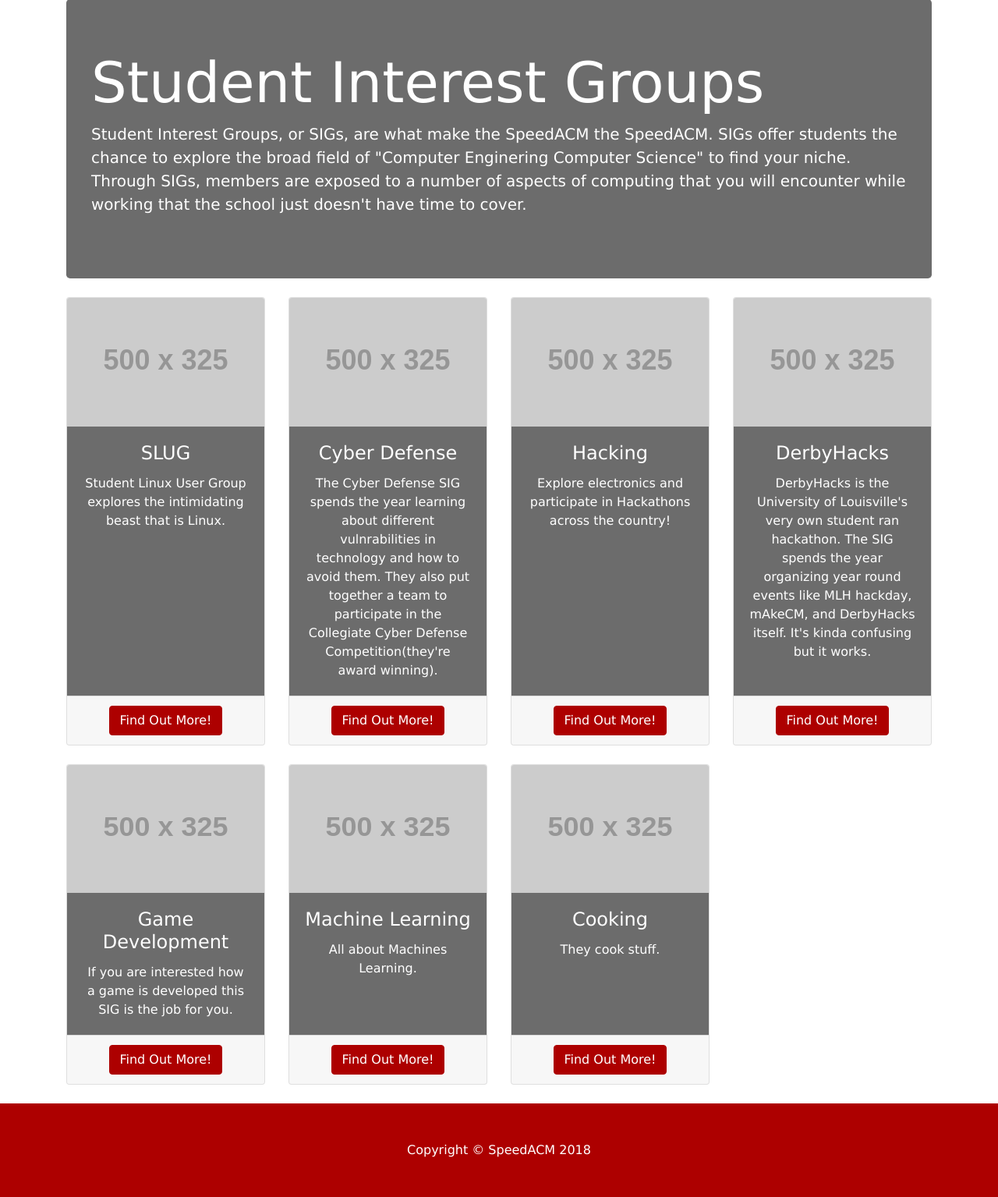
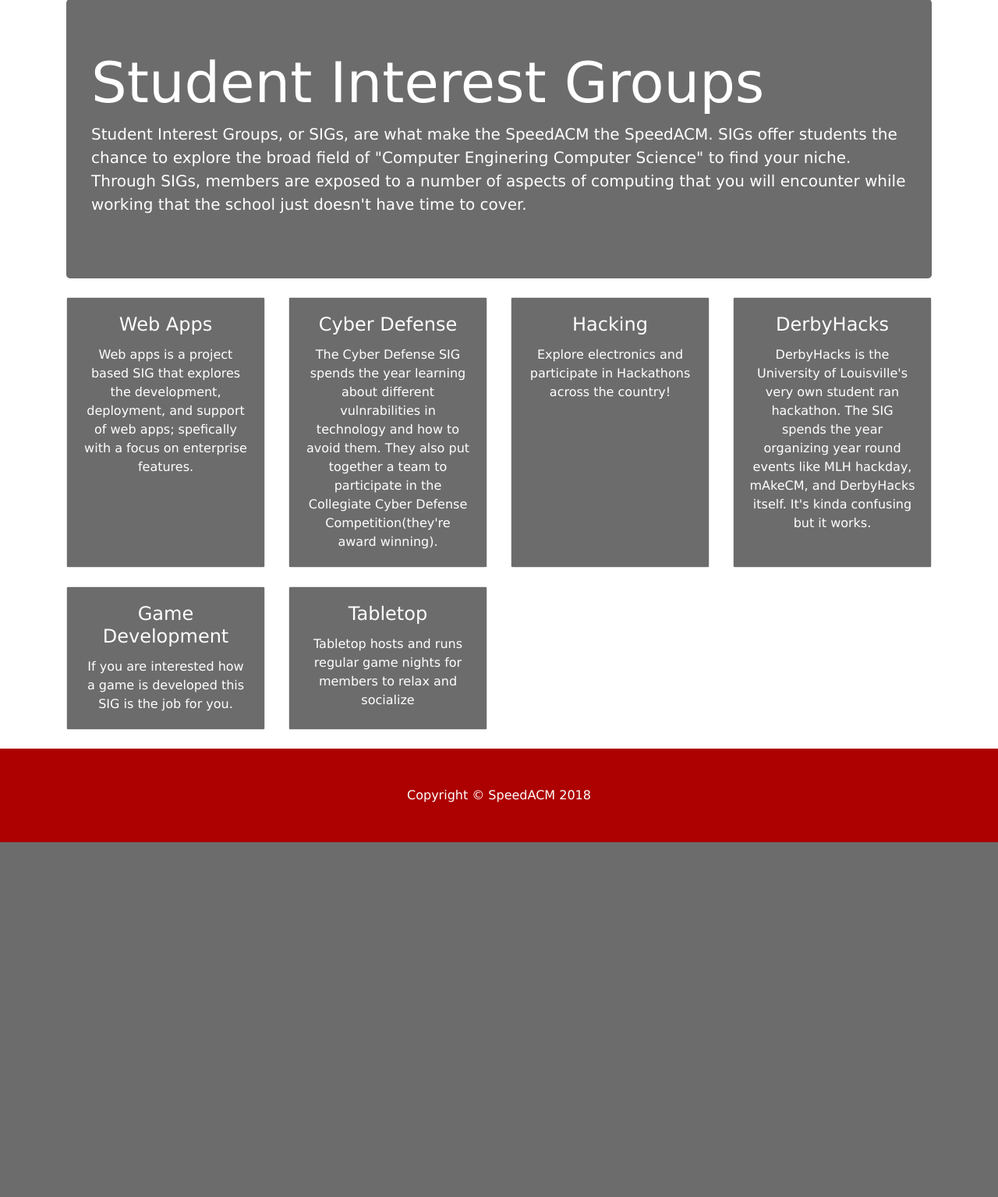
Before and after one commit to thault/SpeedACM-Web, a PHP site: page /SIG.html in a window 1280 px wide. Shown: the part 81-1616 px from the top of the page at 78% size. After the commit the page ends 1161 px from the top, so only its background shows below. Run offline with PHP 8.4, Linux system fonts and the light colour scheme; grey boxes labelled with a size stand in for pictures from a placeholder-image service; some libraries are stand-ins or nearby versions.

Commit message:
general updates

```diff
--- a/SIG.html
+++ b/SIG.html
@@ -63,52 +63,42 @@
 
         <div class="col-lg-3 col-md-6 mb-4">
           <div class="card">
-            <img class="card-img-top" src="http://placehold.it/500x325" alt="">
+            <!--<img class="card-img-top" src="http://placehold.it/500x325" alt="">-->
             <div class="card-body">
-              <h4 class="card-title">SLUG</h4>
-              <p class="card-text">Student Linux User Group explores the intimidating beast that is Linux.</p>
+              <h4 class="card-title">Web Apps</h4>
+              <p class="card-text">Web apps is a project based SIG that explores the development, deployment, and support of web apps; spefically with a focus on enterprise features. </p>
             </div>
-            <div class="card-footer">
+            <!--<div class="card-footer">
               <a href="/slug.html" class="btn btn-primary">Find Out More!</a>
+            </div>-->
+          </div>
+        </div>
+
+        <div class="col-lg-3 col-md-6 mb-4">
+          <div class="card">
+               <div class="card-body">
+              <h4 class="card-title">Cyber Defense</h4>
+              <p class="card-text">The Cyber Defense SIG spends the year learning about different vulnrabilities in technology and how to avoid them. They also put together a team to participate in the Collegiate Cyber Defense Competition(they're award winning).</p>
             </div>
           </div>
         </div>
 
         <div class="col-lg-3 col-md-6 mb-4">
           <div class="card">
-            <img class="card-img-top" src="http://placehold.it/500x325" alt="">
+
             <div class="card-body">
-              <h4 class="card-title">Cyber Defense</h4>
-              <p class="card-text">The Cyber Defense SIG spends the year learning about different vulnrabilities in technology and how to avoid them. They also put together a team to participate in the Collegiate Cyber Defense Competition(they're award winning).</p>
-            </div>
-            <div class="card-footer">
-              <a href="/cyberdefense.html" class="btn btn-primary">Find Out More!</a>
+              <h4 class="card-title">Hacking</h4>
+              <p class="card-text">Explore electronics and participate in Hackathons across the country!</p>
             </div>
           </div>
         </div>
 
         <div class="col-lg-3 col-md-6 mb-4">
           <div class="card">
-            <img class="card-img-top" src="http://placehold.it/500x325" alt="">
-            <div class="card-body">
-              <h4 class="card-title">Hacking</h4>
-              <p class="card-text">Explore electronics and participate in Hackathons across the country!</p>
-            </div>
-            <div class="card-footer">
-              <a href="/hacking.html" class="btn btn-primary">Find Out More!</a>
-            </div>
-          </div>
-        </div>
 
-        <div class="col-lg-3 col-md-6 mb-4">
-          <div class="card">
-            <img class="card-img-top" src="http://placehold.it/500x325" alt="">
             <div class="card-body">
               <h4 class="card-title">DerbyHacks</h4>
               <p class="card-text">DerbyHacks is the University of Louisville's very own student ran hackathon. The SIG spends the year organizing year round events like MLH hackday, mAkeCM, and DerbyHacks itself. It's kinda confusing but it works.</p>
-            </div>
-            <div class="card-footer">
-              <a href="/derbyhacks.html" class="btn btn-primary">Find Out More!</a>
             </div>
           </div>
         </div>
@@ -118,39 +108,19 @@
 
         <div class="col-lg-3 col-md-6 mb-4">
           <div class="card">
-            <img class="card-img-top" src="http://placehold.it/500x325" alt="">
             <div class="card-body">
               <h4 class="card-title">Game Development</h4>
               <p class="card-text">If you are interested how a game is developed this SIG is the job for you.</p>
             </div>
-            <div class="card-footer">
-              <a href="/gamedev.html" class="btn btn-primary">Find Out More!</a>
-            </div>
           </div>
         </div>
 
-        <div class="col-lg-3 col-md-6 mb-4">
-          <div class="card">
-            <img class="card-img-top" src="http://placehold.it/500x325" alt="">
-            <div class="card-body">
-              <h4 class="card-title">Machine Learning</h4>
-              <p class="card-text">All about Machines Learning.</p>
-            </div>
-            <div class="card-footer">
-              <a href="/machinelearning.html" class="btn btn-primary">Find Out More!</a>
-            </div>
-          </div>
-        </div>
 
         <div class="col-lg-3 col-md-6 mb-4">
           <div class="card">
-            <img class="card-img-top" src="http://placehold.it/500x325" alt="">
             <div class="card-body">
-              <h4 class="card-title">Cooking</h4>
-              <p class="card-text">They cook stuff.</p>
-            </div>
-            <div class="card-footer">
-              <a href="/cooking.html" class="btn btn-primary">Find Out More!</a>
+              <h4 class="card-title">Tabletop</h4>
+              <p class="card-text">Tabletop hosts and runs regular game nights for members to relax and socialize</p>
             </div>
           </div>
         </div>
--- a/constitution.html
+++ b/constitution.html
@@ -63,7 +63,7 @@
     <!-- Page Content -->
     <!-- /.container -->
       <div class="container">
-      <iframe src="https://docs.google.com/document/d/e/2PACX-1vSRhU-vlEOONzG18eW63CGjQseAqCr2KbB9xUvCdREhf2pPKeYwRj7lmbZaSjZuU3A7aoBil5hQYHWU/pub?embedded=true"style="width:100%; height:38rem;"></iframe>
+      <iframe src="https://docs.google.com/document/d/e/2PACX-1vSRhU-vlEOONzG18eW63CGjQseAqCr2KbB9xUvCdREhf2pPKeYwRj7lmbZaSjZuU3A7aoBil5hQYHWU/pub?embedded=true"style="width:100%; height:50rem; padding: 50px" ></iframe>
       </div>
 
 
--- a/contact.html
+++ b/contact.html
@@ -63,7 +63,7 @@
     <!-- Page Content -->
       <div class="container">
 
-      <div class="row">
+      <div class="row" style="padding: 50px">
         <div class="col-lg">
       <!-- Begin MailChimp Signup Form -->
 <link href="//cdn-images.mailchimp.com/embedcode/classic-10_7.css" rel="stylesheet" type="text/css">
--- a/css/contact.css
+++ b/css/contact.css
@@ -1,3 +1,4 @@
 mc_embed_signup form {
+
     padding-top: 2rem;
 }
--- a/index.html
+++ b/index.html
@@ -95,7 +95,7 @@
               <p class="card-text">The SpeedACM has different committees that support our officers and make sure the chapter keeps moving.</p>
             </div>
             <div class="card-footer">
-              <a href="#" class="btn btn-primary">Committees!</a>
+              <a href="#" class="btn btn-primary">Coming Soon!</a>
             </div>
           </div>
         </div>
@@ -107,7 +107,7 @@
               <p class="card-text">Checkout our google calendar, and maybe even add it to your own so you can attend all the meetings!</p>
             </div>
             <div class="card-footer">
-              <a href="#" class="btn btn-primary">Calendar!</a>
+              <a href="#" class="btn btn-primary">Coming Soon!</a>
             </div>
           </div>
         </div>
@@ -119,7 +119,7 @@
               <p class="card-text">Our constituion and bylaws keep us on track and focused on our mission and vision of the club.</p>
             </div>
             <div class="card-footer">
-              <a href="#" class="btn btn-primary">Constitution!</a>
+              <a href="constitution.html" class="btn btn-primary">Constitution!</a>
             </div>
           </div>
         </div>
```
Also changed, not shown: Algorithm.html (deleted, +0 -99 lines), cooking.html (deleted, +0 -99 lines), officers.html (+18 -12 lines), public/img/andrew.jpg (deleted), public/img/camille.JPG (added), public/img/john.jpg (deleted), public/img/justin.jpg (deleted), public/img/perry.jpg (added), public/img/sam.JPG (added), public/img/will.jpg (added).
